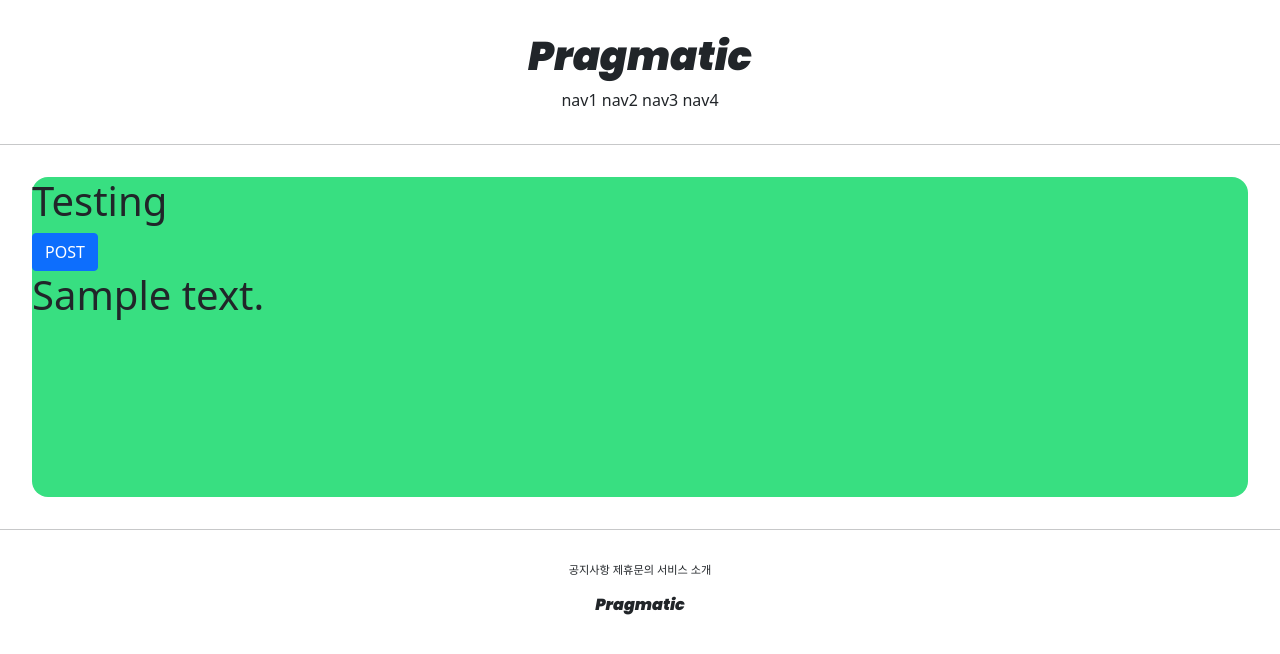
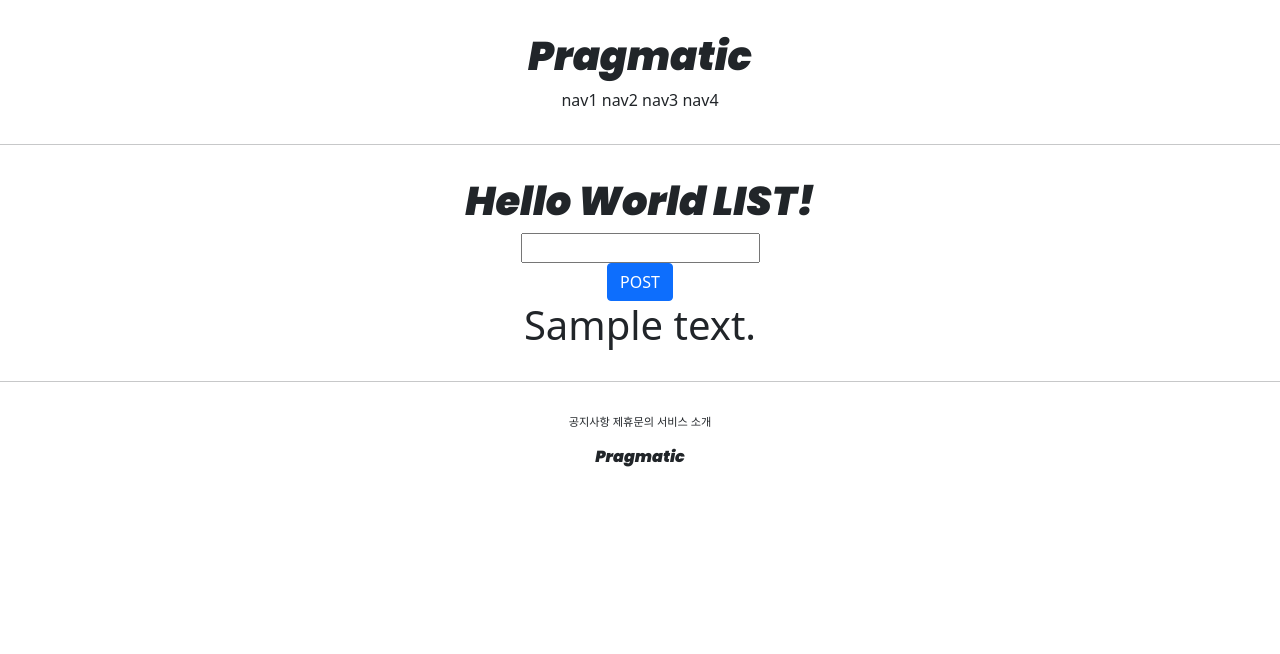
Before and after one commit to bhnvx/Django_CloneCoding, a Django app: template accountapp/templates/accountapp/hello_world.html in a window 1280 px wide. Shown: the top 654 px of the page. Run offline with Django 3.2, Linux system fonts and the light colour scheme; the template is opened without the code that fills it: most values are stand-ins (such as "Sample title", 1, 10 or a date in 2020); parts of the project's set-up code (start-up, migrations or seed data) failed here and were passed over.

Commit message:
django course 17 commit

```diff
--- a/accountapp/templates/accountapp/hello_world.html
+++ b/accountapp/templates/accountapp/hello_world.html
@@ -1,18 +1,23 @@
 {% extends 'base.html' %}
 
 {% block content %}
-    <div style="height: 20rem; background-color: #38df81; border-radius: 1rem; margin: 2rem;">
-        <h1>
-            Testing
+    <div style="border-radius: 1rem; margin: 2rem; text-align: center;">
+        <h1 style="font-family: 'Poppins', sans-serif;">
+            Hello World LIST!
         </h1>
 
         <form action="/account/hello_world/" method="post">
             {% csrf_token %}
+            <div>
+                <input type="text" name="hello_world_input">
+            </div>
             <input type="submit" class="btn btn-primary" value="POST">
         </form>
 
+        {% if hello_world_output %}
         <h1>
-            {{ text }}
+            {{ hello_world_output.text }}
         </h1>
+        {% endif %}
     </div>
 {% endblock %}
```
Also changed, not shown: accountapp/views.py (+9 -1 lines).
